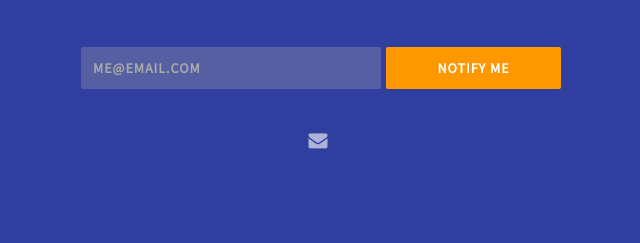
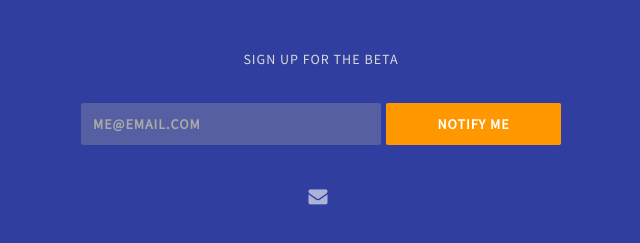
Before and after one commit to skhouseholder/fungineering-podcast-placeholder-site, a plain HTML site: page index.html in a window 1280 px wide. Shown: the part 343-586 px from the top of the page, without its empty margins (319-959 px from the left). Drawn offline with Linux system fonts and the light colour scheme; a web font is replaced by a local one.

Commit message:
Display subtitle

```diff
--- a/index.html
+++ b/index.html
@@ -41,7 +41,7 @@
 					<!-- <div id="timer"></div> -->
 					<!-- /Countdown timer -->
 
-					<!-- <p class="subtitle">Sign up for the beta</p> -->
+					<p class="subtitle">Sign up for the beta</p>
 
 					<!-- Newsletter form -->
 					<div id="newsletter" class="form-wrap">
```
